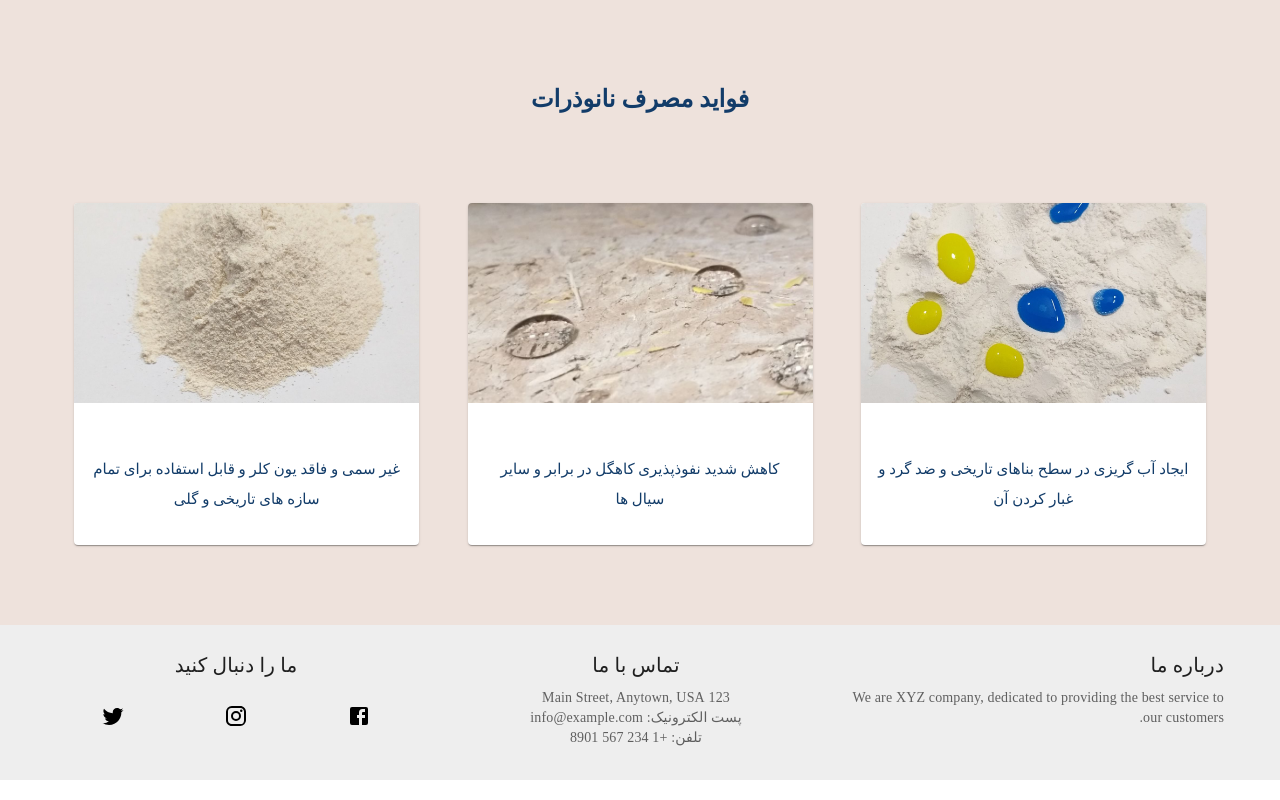
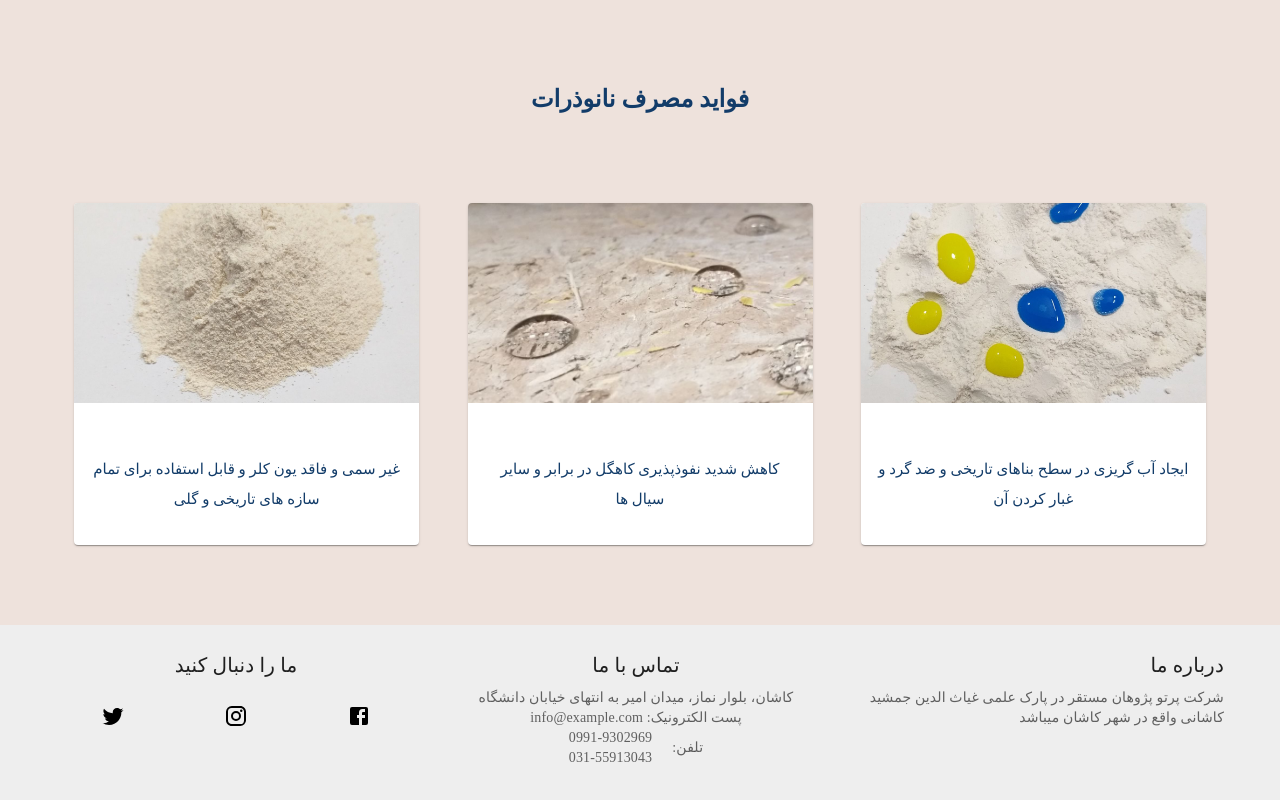
Before and after one commit to HosseinKolivand128/Partopazhuhan, a React (Create React App) app in the folder Clinet/: page / in a window 1280 px wide. Shown: the part 2139-2939 px from the top of the page. Built offline with nearby package versions, Linux system fonts and the light colour scheme.

Commit message:
update footer data

```diff
--- a/Clinet/src/Components/Footer.jsx
+++ b/Clinet/src/Components/Footer.jsx
@@ -27,8 +27,7 @@ export default function Footer() {
               درباره ما
             </Typography>
             <Typography variant="body2" color="text.secondary" fontFamily="IranSans">
-              We are XYZ company, dedicated to providing the best service to our
-              customers.
+              شرکت پرتو پژوهان مستقر در پارک علمی غیاث الدین جمشید کاشانی واقع در شهر کاشان میباشد
             </Typography>
           </Grid>
           <Grid item xs={12} sm={4} p={1}>
@@ -37,14 +36,24 @@ export default function Footer() {
             </Typography>
             <Box sx={{display:"flex", flexDirection:"column",justifyContent:"center",textAlign:"center"}}>
             <Typography variant="body2" color="text.secondary" fontFamily="IranSans">
-              123 Main Street, Anytown, USA
+              کاشان، بلوار نماز، میدان امیر به انتهای خیابان دانشگاه
             </Typography>
             <Typography variant="body2" color="text.secondary" fontFamily="IranSans">
               پست الکترونیک: info@example.com
             </Typography>
-            <Typography variant="body2" color="text.secondary" fontFamily="IranSans">
-              تلفن: +1 234 567 8901
-            </Typography>
+            <div style={{display:"flex",justifyContent:"center",alignItems:"center",gap:"20px"}}>
+              <Typography variant="body2" color="text.secondary" fontFamily="IranSans">
+                              تلفن:
+              </Typography>
+              <div style={{display:"flex",flexDirection:"column"}}>
+                <Typography variant="body2" color="text.secondary" fontFamily="IranSans">
+                                0991-9302969
+                </Typography>
+                <Typography variant="body2" color="text.secondary" fontFamily="IranSans">
+                                031-55913043
+                </Typography>
+              </div>
+            </div>
             </Box>
           </Grid>
           <Grid item xs={12} sm={4} p={1}>
```
